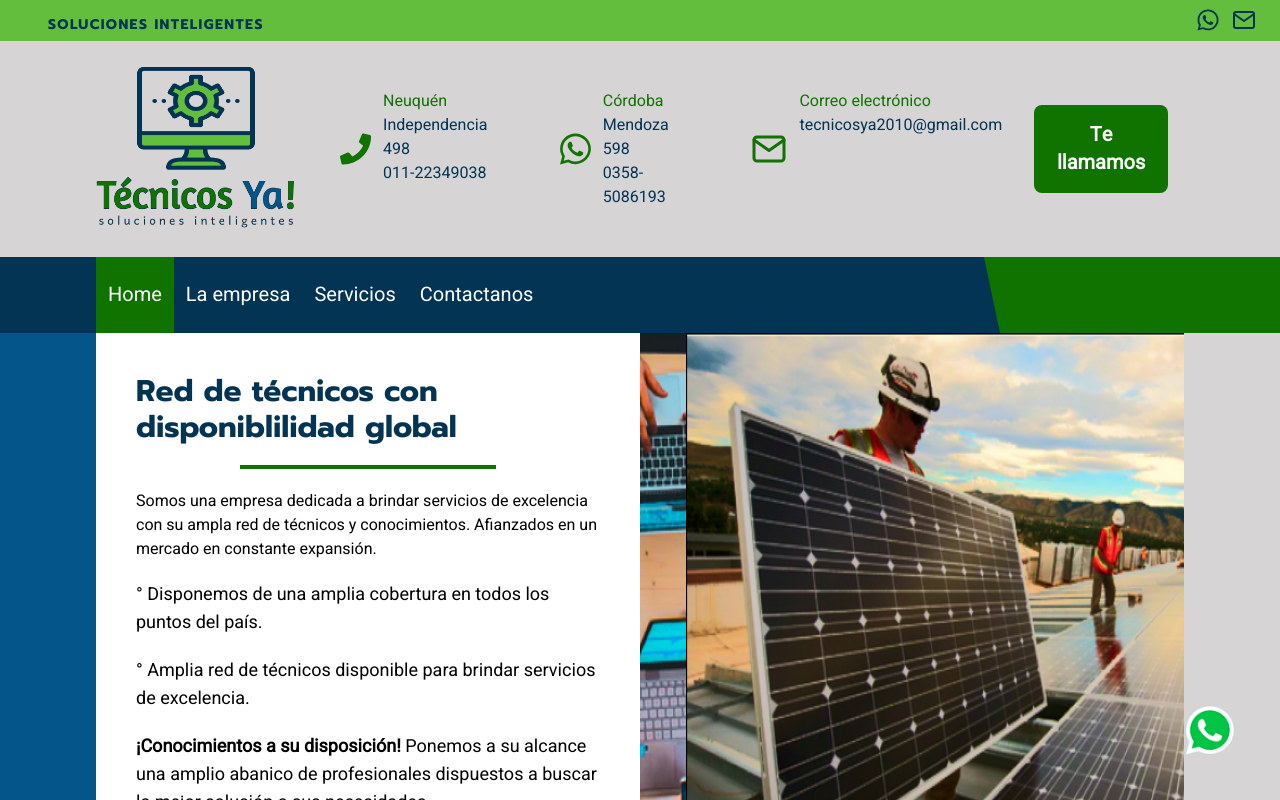
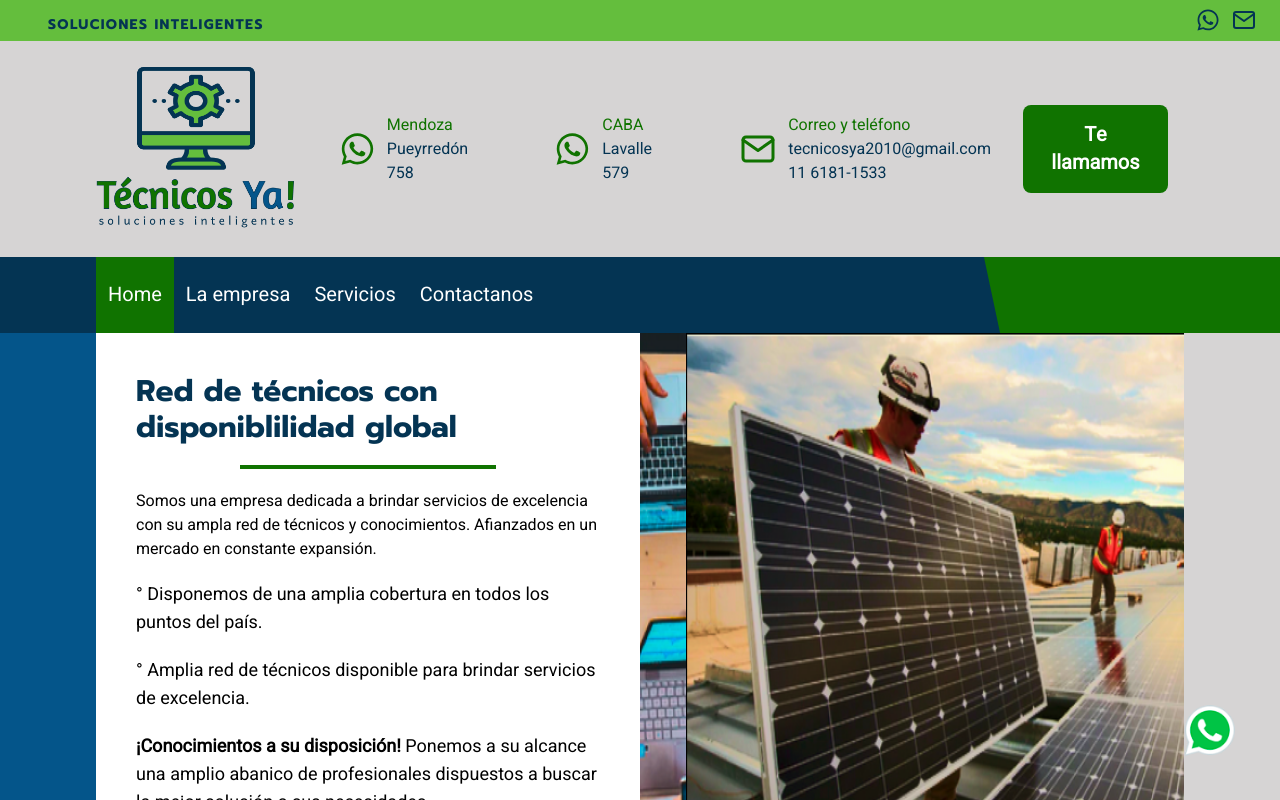
Before and after one commit to DevZeppelin/tecnicos-ya, a Next.js app: page / in a window 1280 px wide. Shown: the top 800 px of the page. Built offline with nearby package versions, Linux system fonts and the light colour scheme.

Commit message:
data changed and updated...

```diff
--- a/components/Footer.js
+++ b/components/Footer.js
@@ -1,5 +1,5 @@
 import MainBarButton from "./MainBarButton";
-import { FaPhone, FaWhatsapp } from "react-icons/fa";
+import { FaWhatsapp } from "react-icons/fa";
 import { FiMail } from "react-icons/fi";
 
 import Link from "next/dist/client/link";
@@ -17,6 +17,8 @@ const Footer = () => {
                 height="160"
                 width="280"
 
+                className="cursor-pointer"
+
               />
             </div>
           </Link>
@@ -24,21 +26,7 @@ const Footer = () => {
         <div className="text-lg">
           <h2 className="font-extrabold">¡Contactanos hoy!</h2>
           <a
-            href="https://api.whatsapp.com/send?phone=5492616708100"
-            target="_blank"
-            rel="noopener"
-          >
-            <MainBarButton
-              logo={
-                <FaPhone className="text-green text-2xl flex my-auto m-2" />
-              }
-              text="Independencia 948 - Neuquén"
-              description2="011-22349038"
-              classType=""
-            />
-          </a>
-          <a
-            href="https://api.whatsapp.com/send?phone=5492616708100"
+            href="https://api.whatsapp.com/send?phone=5491161811533"
             target="_blank"
             rel="noopener"
           >
@@ -46,8 +34,22 @@ const Footer = () => {
               logo={
                 <FaWhatsapp className="text-green text-2xl flex my-auto m-2" />
               }
-              text="Mendoza 598 - Córdoba"
-              description2="0358-5086193"
+              text="Pueyrredón 758 - Mendoza"
+
+              classType=""
+            />
+          </a>
+          <a
+            href="https://api.whatsapp.com/send?phone=5491161811533"
+            target="_blank"
+            rel="noopener"
+          >
+            <MainBarButton
+              logo={
+                <FaWhatsapp className="text-green text-2xl flex my-auto m-2" />
+              }
+              text="Lavalle 579 - CABA"
+
               classType=""
             />
           </a>
@@ -66,7 +68,7 @@ const Footer = () => {
       </div>
       <div className="p-4 text-sm bg-darkBlue">
         Make with &#128153; in Mendoza, Argentina<br/> by{" "}
-        <a href="https://moonblog.ar" target="_blank" rel="noopener" className="font-extrabold text-lowContrast">
+        <a href="https://devzeppelin.ar" target="_blank" rel="noopener" className="font-extrabold text-lowContrast">
           Dev Zeppelin (Gino Pietrobon)
         </a>
         <br/> All rights reserved. &copy; &nbsp; {new Date().getFullYear()}
--- a/components/TopLeyend.js
+++ b/components/TopLeyend.js
@@ -14,7 +14,7 @@ const TopLeyend = () => {
         <div className="text-2xl space-x-3 pr-6">
 
           <a
-            href="https://api.whatsapp.com/send?phone=5492616708100"
+            href="https://api.whatsapp.com/send?phone=5491161811533"
             target="_blank"
             rel="noopener"
           >
@@ -23,7 +23,7 @@ const TopLeyend = () => {
             </button>
           </a>
           <a
-            href="mailto:gino.b.pietrobon@gmail.com"
+            href="mailto:tecnicosya2010@gmail.com"
             target="_blank"
             rel="noopener"
           >
--- a/components/TopMainScreen.js
+++ b/components/TopMainScreen.js
@@ -8,35 +8,52 @@ const TopMainScreen = () => {
   return (
     <div className="flex px-2 md:px-24 text-darkBlue justify-center md:justify-between py-2">
       <Link href="/">
-        <img
-          src="/logo.png"
-          alt="tecnicos ya"
-          height="200"
-          width="200"
-        />
+        <img src="/logo.png" alt="tecnicos ya" height="200" width="200" className="cursor-pointer"/>
       </Link>
 
       <div className="hidden md:flex justify-between space-x-4 text-center my-auto p-4">
+        <a
+          href="https://api.whatsapp.com/send?phone=5491161811533"
+          target="_blank"
+          rel="noopener"
+        >
           <MainBarButton
-          logo={<FaPhone className=" text-green text-4xl flex my-auto m-3" />}
-          text="Neuquén"
-          description1="Independencia 498"
-          description2="011-22349038"
+            logo={
+              <FaWhatsapp className=" text-green text-4xl flex my-auto m-3" />
+            }
+            text="Mendoza"
+            description1="Pueyrredón 758"
             classType="text-green"
           />
+        </a>
+        <a
+          href="https://api.whatsapp.com/send?phone=5491161811533"
+          target="_blank"
+          rel="noopener"
+        >
           <MainBarButton
-          logo={<FaWhatsapp className=" text-green text-4xl flex my-auto m-3" />}
-          text="Córdoba"
-          description1="Mendoza 598"
-          description2="0358-5086193"
+            logo={
+              <FaWhatsapp className=" text-green text-4xl flex my-auto m-3" />
+            }
+            text="CABA"
+            description1="Lavalle 579"
             classType="text-green"
           />
+        </a>
+
+        <a
+          href="mailto:tecnicosya2010@gmail.com"
+          target="_blank"
+          rel="noopener"
+        >
           <MainBarButton
             logo={<FiMail className="text-green text-4xl flex my-auto m-3" />}
-          text="Correo electrónico"
+            text="Correo y teléfono"
             description1="tecnicosya2010@gmail.com"
+            description2="11 6181-1533"
             classType="text-green"
           />
+        </a>
 
         <Link href="/contacto">
           <div className="rounded-lg p-4 text-xl my-auto btn">Te llamamos</div>
--- a/components/WhatsappIcon.js
+++ b/components/WhatsappIcon.js
@@ -2,7 +2,7 @@
 const WhatsappIcon = () => {
   return (
     <a
-      href="https://api.whatsapp.com/send?phone=5492616708100"
+      href="https://api.whatsapp.com/send?phone=5491161811533"
       target="_blank"
       rel="noopener"
     >
--- a/pages/contacto.js
+++ b/pages/contacto.js
@@ -1,7 +1,7 @@
 import Head from "next/head";
 import Layout from "../components/Layout";
 import MainBarButton from "../components/MainBarButton";
-import { FaPhone, FaWhatsapp } from "react-icons/fa";
+import { FaWhatsapp } from "react-icons/fa";
 import { FiMail } from "react-icons/fi";
 import Fade from "react-reveal/Fade";
 
@@ -14,31 +14,23 @@ const Contacto = () => {
       </Head>
       <Layout classContacto={"bg-green"}>
         <div className="bg-hero-pages bg-cover text-center py-20 md:py-40">
-          <h1 className="text-4xl font-bold text-lowContrast uppercase">Contactanos</h1>
+          <h1 className="text-4xl font-bold text-lowContrast uppercase">
+            Contactanos
+          </h1>
         </div>
         <div className="text-center space-y-6 pt-12">
-          <h2 className="text-2xl font-bold text-darkBlue p-6">Trabajá con profesionales</h2>
+          <h2 className="text-2xl font-bold text-darkBlue p-6">
+            Trabajá con profesionales
+          </h2>
           <p className="text-lg md:w-1/2 mx-auto p-4">
-          Ponemos a su alcance una amplio abanico de profesionales dispuestos a buscar la mejor solución a sus necesidades
+            Ponemos a su alcance una amplio abanico de profesionales dispuestos
+            a buscar la mejor solución a sus necesidades
           </p>
           <div className="grid grid-cols-1 md:grid-cols-3 gap-3 p-2 md:p-12 ">
             <Fade big>
               <div>
-                <MainBarButton
-                  logo={
-                    <FaPhone className="text-green text-2xl md:text-6xl flex my-auto m-4" />
-                  }
-                  text="Neuquén"
-                  description1="Independencia 948"
-                  description2="011-22349038"
-                  classType="text-green text-2xl my-2"
-                />
-              </div>
-            </Fade>
-            <Fade big>
-              <div>
                 <a
-                  href="https://api.whatsapp.com/send?phone=5492616708100"
+                  href="https://api.whatsapp.com/send?phone=5491161811533"
                   target="_blank"
                   rel="noopener"
                 >
@@ -46,9 +38,26 @@ const Contacto = () => {
                     logo={
                       <FaWhatsapp className="text-green text-2xl md:text-6xl flex my-auto m-4" />
                     }
-                    text="Córdoba"
-                    description1="Mendoza 598"
-                    description2="0358-5086193"
+                    text="CABA"
+                    description1="Lavalle 579"
+                    classType="text-green text-2xl my-2"
+                  />
+                </a>
+              </div>
+            </Fade>
+            <Fade big>
+              <div>
+                <a
+                  href="https://api.whatsapp.com/send?phone=5491161811533"
+                  target="_blank"
+                  rel="noopener"
+                >
+                  <MainBarButton
+                    logo={
+                      <FaWhatsapp className="text-green text-2xl md:text-6xl flex my-auto m-4" />
+                    }
+                    text="Mendoza"
+                    description1="Pueyrredón 758"
                     classType="text-green text-2xl my-2"
                   />
                 </a>
@@ -65,8 +74,9 @@ const Contacto = () => {
                     logo={
                       <FiMail className="text-green text-2xl md:text-6xl flex my-auto m-4" />
                     }
-                    text="Correo electrónico"
-                    description2="tecnicosya2010@gmail.com"
+                    text="Correo y teléfono"
+                    description1="tecnicosya2010@gmail.com"
+                    description2="11 6181-1533"
                     classType="text-green text-xl my-2"
                   />
                 </a>
@@ -84,7 +94,7 @@ const Contacto = () => {
               marginHeight="0"
               marginWidth="0"
               scrolling="no"
-              src="https://maps.google.com/maps?width=100%&amp;height=600&amp;hl=en&amp;q=neuquen, neuquen,(tecnicos ya)&amp;ie=UTF8&amp;t=&amp;z=14&amp;iwloc=B&amp;output=embed"
+              src="https://maps.google.com/maps?width=100%&amp;height=600&amp;hl=en&amp;q=caba,lavalle,579, caba,(tecnicos ya)&amp;ie=UTF8&amp;t=&amp;z=14&amp;iwloc=B&amp;output=embed"
             ></iframe>
           </div>
           <div className="container px-5 py-24 mx-auto flex">
@@ -126,7 +136,7 @@ const Contacto = () => {
                 </div>
                 <button className="btn">Enviar</button>
                 <p className="text-xs text-darkBlue-400 text-opacity-90 mt-3">
-                  Técnicos Ya!
+                  Técnicos Ya! Soluciones Inteligentes
                 </p>
               </div>
             </Fade>
--- a/pages/quienesSomos.js
+++ b/pages/quienesSomos.js
@@ -58,7 +58,7 @@ const QuienesSomos = () => {
         <section className="grid grid-cols-1 md:grid-cols-2 gap-16 px-8 md:px-32 pb-16 text-center">
           <Fade bottom>
             <div className="space-y-4">
-              <BiCheckShield className="mx-auto text-4xl text-green" />
+              <FaEye className="mx-auto text-4xl text-green" />
               <h2 className="text-2xl text-darkBlue">Nuestra Visión</h2>
               <p>
               Acompañar a nuestros clientes en el proceso de gestión de la información, ofreciéndoles todos nuestros servicios.
@@ -68,7 +68,7 @@ const QuienesSomos = () => {
           </Fade>
           <Fade bottom>
             <div className="space-y-4">
-              <FaEye className="mx-auto text-4xl text-green " />
+              <BiCheckShield className="mx-auto text-4xl text-green " />
               <h2 className="text-2xl text-darkBlue">Nuestro Objetivo</h2>
               <p>
               Ser una empresa capaz de lograr con todos los clientes una relación “de confianza”. Conociendo en profundidad a cada uno de ellos, con el objetivo claro de brindar soluciones integrales a medida que perduren en el tiempo.
```
Lines whose indentation alone changed are shown as unchanged.
